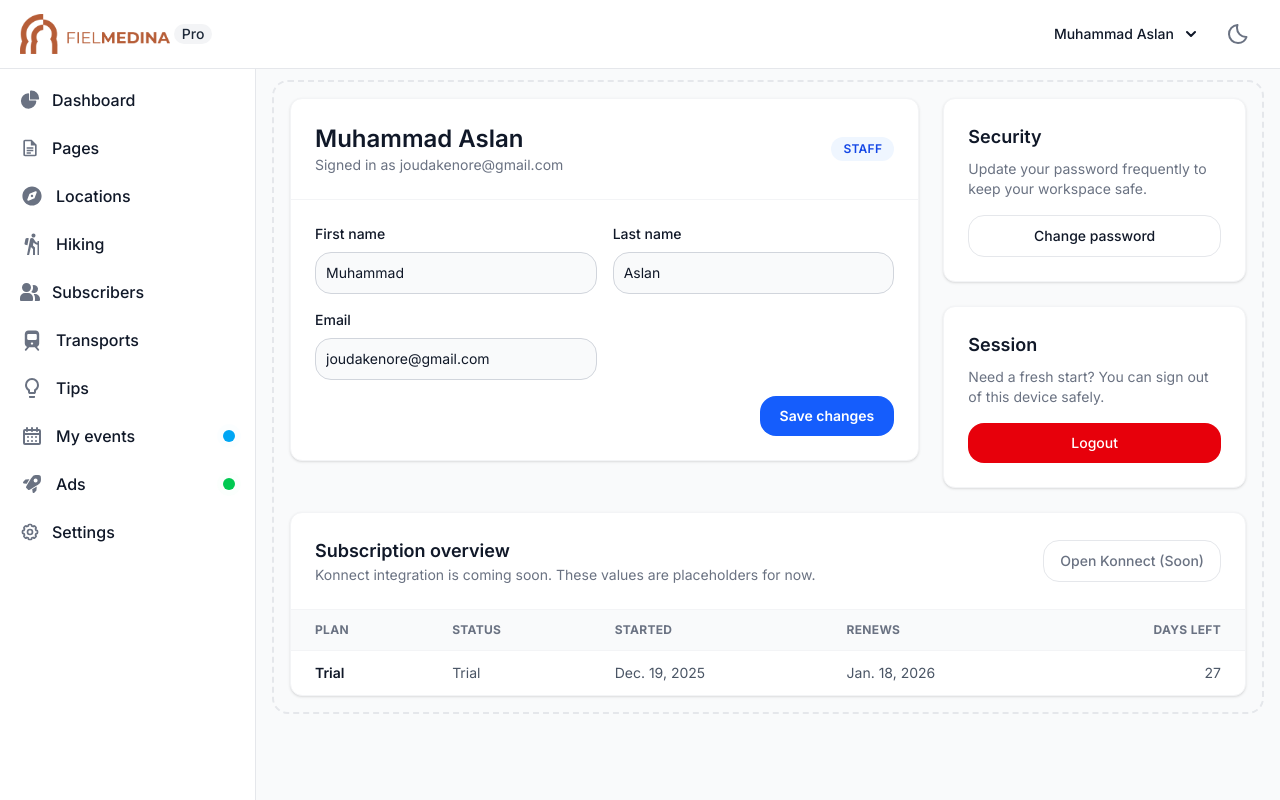
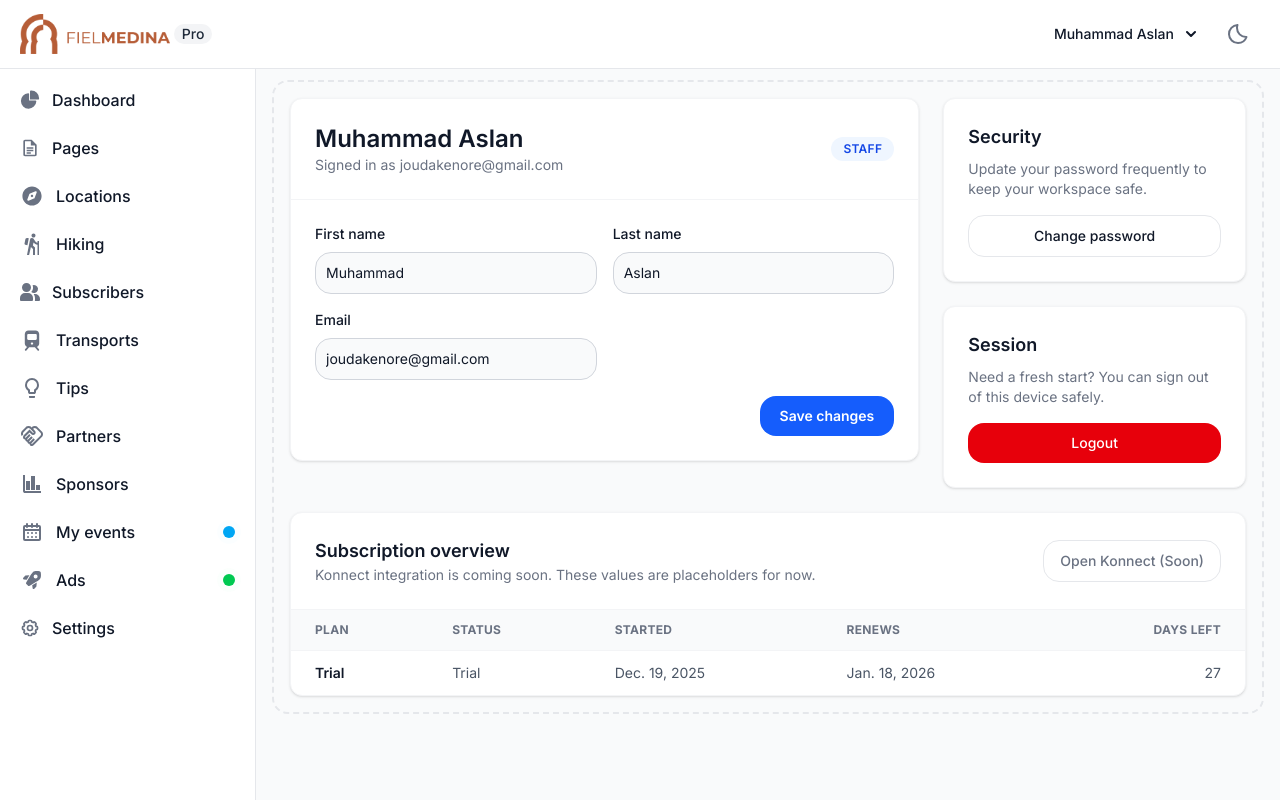
Before and after one commit to akenore/FielMedinaAPI, a Django app: page /auth/settings/ in a window 1280 px wide. Run offline with Django 5.2, Linux system fonts and the light colour scheme; a user stored in the database is signed in; data comes from the database, SQL or seed files in the repository; parts of the project's set-up code (start-up, migrations or seed data) failed here and were passed over; some libraries are stand-ins or nearby versions.

Commit message:
feat: Add links for Partners and Sponsors in the sidebar navigation

```diff
--- a/guard/templates/guard/base/sidebar-left.html
+++ b/guard/templates/guard/base/sidebar-left.html
@@ -83,6 +83,24 @@
                     </a>
                </li>
                <li>
+                    <a href="{% url 'guard:partnersList' %}"
+                         class="flex items-center p-2 text-gray-900 rounded-lg dark:text-white hover:bg-gray-100 dark:hover:bg-gray-700 group">
+                         <svg class="shrink-0 w-6 h-6 text-gray-500 transition duration-75 dark:text-gray-400 group-hover:text-gray-900 dark:group-hover:text-white" xmlns="http://www.w3.org/2000/svg" height="24px" viewBox="0 -960 960 960" width="24px" fill="currentColor">
+                              <path d="M475-160q4 0 8-2t6-4l328-328q12-12 17.5-27t5.5-30q0-16-5.5-30.5T817-607L647-777q-11-12-25.5-17.5T591-800q-15 0-30 5.5T534-777l-11 11 74 75q15 14 22 32t7 38q0 42-28.5 70.5T527-522q-20 0-38.5-7T456-550l-75-74-175 175q-3 3-4.5 6.5T200-435q0 8 6 14.5t14 6.5q4 0 8-2t6-4l136-136 56 56-135 136q-3 3-4.5 6.5T285-350q0 8 6 14t14 6q4 0 8-2t6-4l136-135 56 56-135 136q-3 2-4.5 6t-1.5 8q0 8 6 14t14 6q4 0 7.5-1.5t6.5-4.5l136-135 56 56-136 136q-3 3-4.5 6.5T454-180q0 8 6.5 14t14.5 6Zm-1 80q-37 0-65.5-24.5T375-166q-34-5-57-28t-28-57q-34-5-56.5-28.5T206-336q-38-5-62-33t-24-66q0-20 7.5-38.5T149-506l232-231 131 131q2 3 6 4.5t8 1.5q9 0 15-5.5t6-14.5q0-4-1.5-8t-4.5-6L398-777q-11-12-25.5-17.5T342-800q-15 0-30 5.5T285-777L144-635q-9 9-15 21t-8 24q-2 12 0 24.5t8 23.5l-58 58q-17-23-25-50.5T40-590q2-28 14-54.5T87-692l141-141q24-23 53.5-35t60.5-12q31 0 60.5 12t52.5 35l11 11 11-11q24-23 53.5-35t60.5-12q31 0 60.5 12t52.5 35l169 169q23 23 35 53t12 61q0 31-12 60.5T873-437L545-110q-14 14-32.5 22T474-80Zm-99-560Z"/>
+                         </svg>
+                         <span class="flex-1 ms-3 whitespace-nowrap">{% trans "Partners" %}</span>
+                    </a>
+               </li>
+               <li>
+                    <a href="{% url 'guard:sponsorsList' %}"
+                         class="flex items-center p-2 text-gray-900 rounded-lg dark:text-white hover:bg-gray-100 dark:hover:bg-gray-700 group">
+                         <svg class="shrink-0 w-6 h-6 text-gray-500 transition duration-75 dark:text-gray-400 group-hover:text-gray-900 dark:group-hover:text-white" xmlns="http://www.w3.org/2000/svg" height="24px" viewBox="0 -960 960 960" width="24px" fill="currentColor">
+                              <path d="M200-120q-33 0-56.5-23.5T120-200v-640h80v640h640v80H200Zm40-120v-360h160v360H240Zm200 0v-560h160v560H440Zm200 0v-200h160v200H640Z"/>
+                         </svg>
+                         <span class="flex-1 ms-3 whitespace-nowrap">{% trans "Sponsors" %}</span>
+                    </a>
+               </li>
+               <li>
                     <a href="{% url 'guard:eventsList' %}"
                          class="flex items-center p-2 text-gray-900 rounded-lg dark:text-white hover:bg-gray-100 dark:hover:bg-gray-700 group">
                          <svg class="shrink-0 w-6 h-6 text-gray-500 transition duration-75 dark:text-gray-400 group-hover:text-gray-900 dark:group-hover:text-white" aria-hidden="true" xmlns="http://www.w3.org/2000/svg" width="24" height="24" fill="none" viewBox="0 0 24 24">
```
